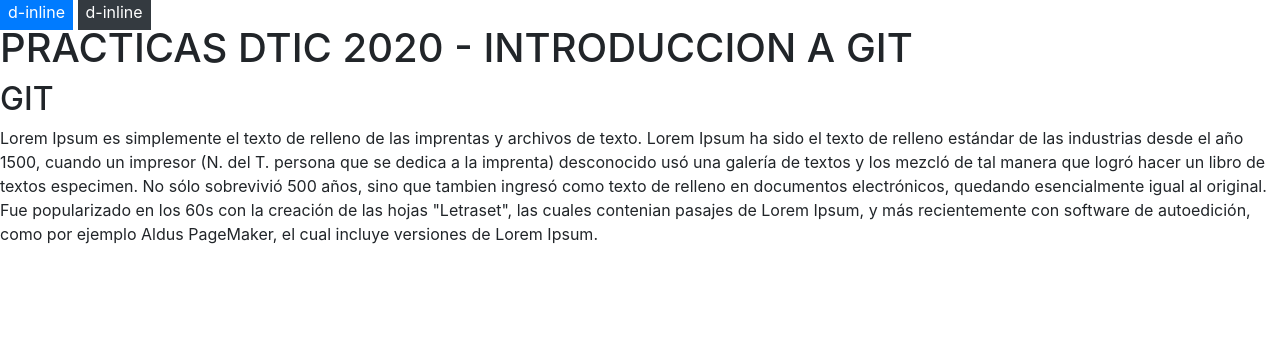
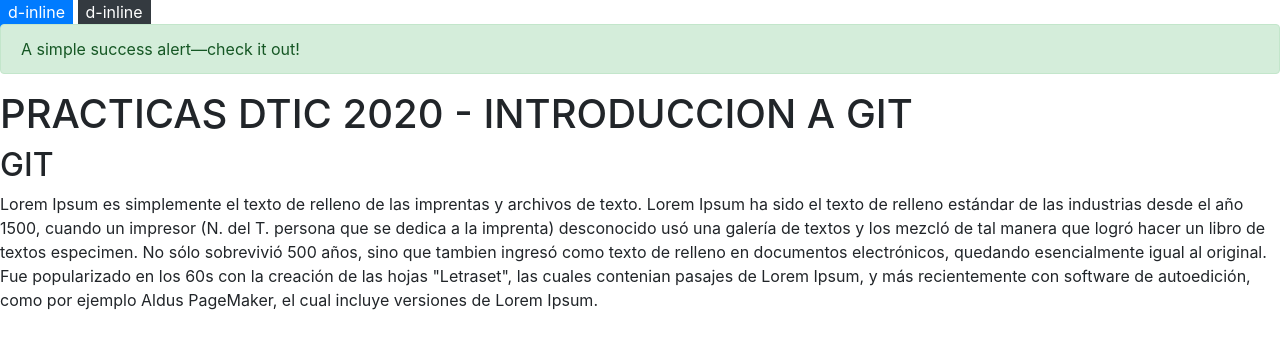
Before and after one commit to CarlosRodriguezN/capacitacionGIT_072020, a plain HTML site: page index.html in a window 1280 px wide. Drawn offline with nearby package versions, Linux system fonts and the light colour scheme.

Commit message:
23JUL2020: Agrego mensaje de alerta

```diff
--- a/index.html
+++ b/index.html
@@ -13,9 +13,12 @@
 
     <body>
 
-
         <div class="d-inline p-2 bg-primary text-white">d-inline</div>
         <div class="d-inline p-2 bg-dark text-white">d-inline</div>
+
+        <div class="alert alert-success" role="alert">
+                A simple success alert—check it out!
+              </div>
 
         <h1> PRACTICAS DTIC 2020 - INTRODUCCION A GIT</h1>
         <h2>GIT</h2>
```
